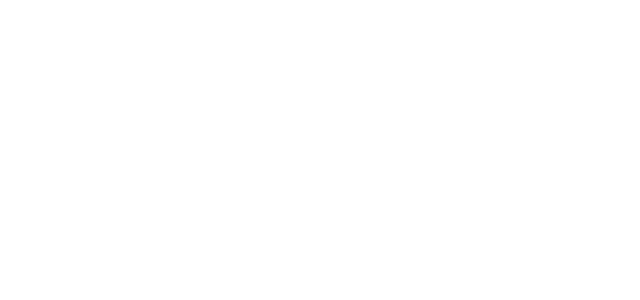
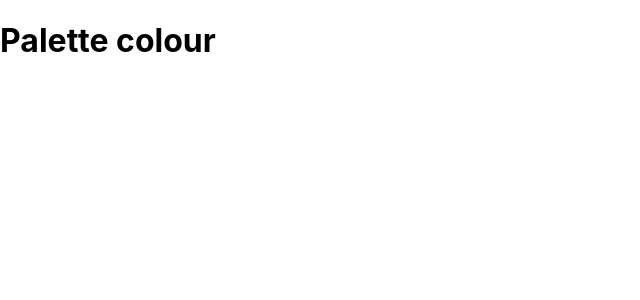
Before and after one commit to saravana042/color-project, a React (Create React App) app: page / in a window 1280 px wide. Shown: the top 300 px of the page, without its empty margins (0-640 px from the left). Built offline with nearby package versions, Linux system fonts and the light colour scheme.

Commit message:
Palette colour component added

```diff
--- a/src/Palette.js
+++ b/src/Palette.js
@@ -5,7 +5,7 @@
         return (
             <div className='Palette'>
                 <div className='Palette-colors'>
-
+                    <h1>Palette colour</h1>
                 </div>
             </div>
         )
```
